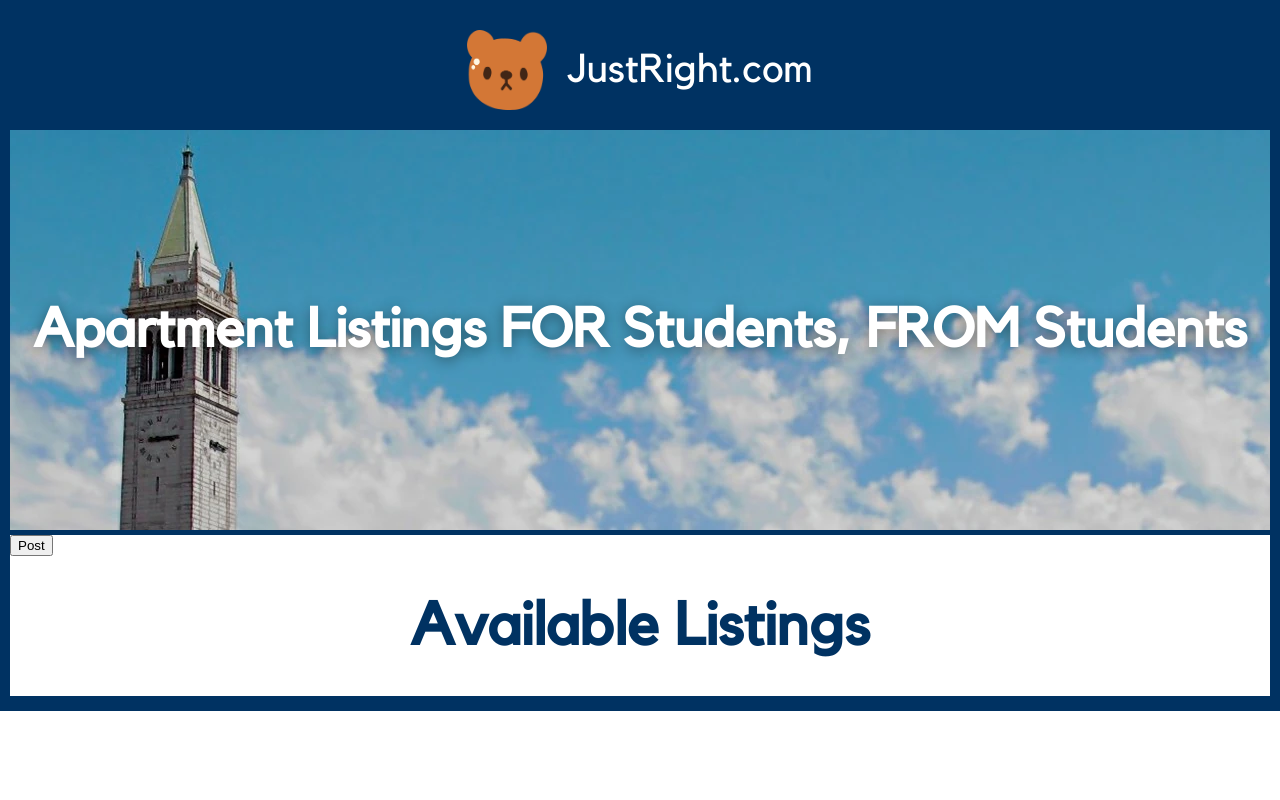
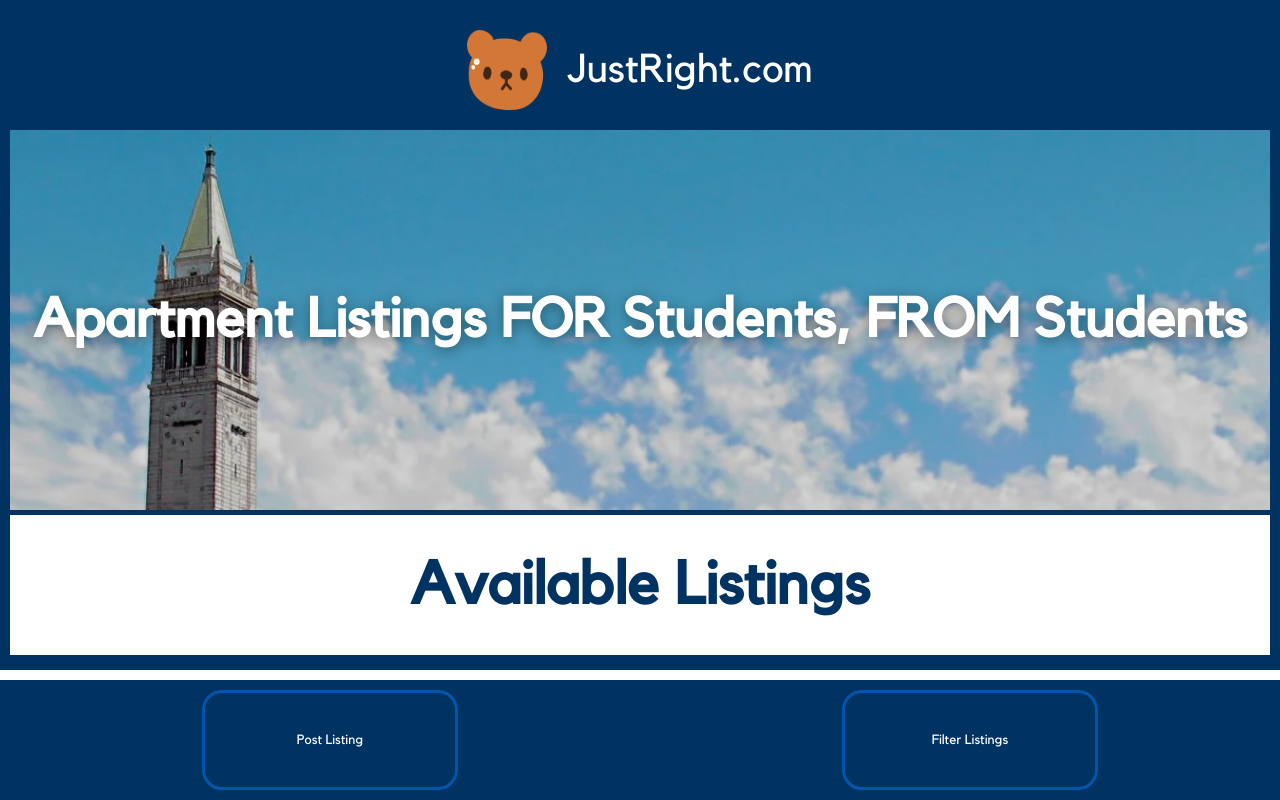
Before and after one commit to franmartiniguez/JustRight, a React (Create React App) app in the folder just-right/: page / in a window 1280 px wide. Built offline with nearby package versions, Linux system fonts and the light colour scheme; no server answers; the HTML template or start-up script is replaced by a standard one.

Commit message:
add footer, properly styled buttons for popups

```diff
--- a/just-right/src/App.css
+++ b/just-right/src/App.css
@@ -3,6 +3,7 @@
   font-family: Kollektif;
   color: #003262;
   border: #003262 10px solid;
+  margin-bottom: 100px;
 }
 
 @font-face {
@@ -61,7 +62,7 @@
   display: flex;
   align-items: center;
   justify-content: center;
-  height: 400px;
+  height: 380px;
   width: 100%;
   color: white;
   background: url("./components/images/campanile-transparent.webp") no-repeat center;
@@ -114,3 +115,28 @@
 .labeled-input {
   margin-left: 20px;
 }
+
+.sticky-footer {
+  background-color: #003262;
+  position: fixed;
+  width: 100%;
+  height: 100px;
+  bottom: 0;
+  left: 0;
+  color: white;
+  border: #003262 10px solid;
+
+  display: flex;
+  flex-direction: row;
+  justify-content: space-around;
+
+}
+
+button, input[type=submit] {
+  color: white;
+  background-color: #003262;
+  width: 20%;
+  border-radius: 20px;
+  border: solid #0056ab;
+  font-family: Kollektif;
+}
--- a/just-right/src/App.js
+++ b/just-right/src/App.js
@@ -4,12 +4,14 @@ import "./App.css";
 import AppHeader from "./components/AppHeader";
 import Banner from "./components/Banner";
 import Popup from "./components/Popup";
+import ListingPostForm from "./components/ListingPostForm";
+import StickyFooter from "./components/StickyFooter";
 
 function App() {
     const [allRentals, updateAllRentals] = useState([]);
-    const [isPopupOn, updatePopupStatus] = useState(false);
+    const [isPostPopupOn, setIsPostPopupOn] = useState(false);
+    const [isFilterPopupOn, setIsFilterPopupOn] = useState(false);
 
-    console.log(isPopupOn);
 
     useEffect(() => {
         fetch("/get_all_rentals").then(
@@ -22,15 +24,22 @@ function App() {
         )
     }, []);
 
-    function togglePopup() {
-        updatePopupStatus(prevState => !prevState)
+    function togglePostPopup() {
+        if (!isFilterPopupOn) {
+            setIsPostPopupOn(prevState => !prevState)
+        }
+    }
+
+    function toggleFilterPopup() {
+        if (!isPostPopupOn) {
+            setIsFilterPopupOn(prevState => !prevState);
+        }
     }
 
     return (
         <div className="App">
             <AppHeader></AppHeader>
             <Banner></Banner>
-            <button onClick={togglePopup}>Post</button>
             <div className="underline">
                 <h1 className="title">Available Listings</h1>
             </div>
@@ -43,14 +52,23 @@ function App() {
                     )
                 }
             </div>
-            <Popup toggle={isPopupOn}
-                   close={togglePopup}
+            <Popup toggle={isPostPopupOn}
+                   close={togglePostPopup}
             >
                 <h1 className="title">Post Listing</h1>
-                <ListingPostForm togglePopup={togglePopup}
+                <ListingPostForm togglePopup={togglePostPopup}
                 >
                 </ListingPostForm>
             </Popup>
+            <Popup toggle={isFilterPopupOn}
+                   close={toggleFilterPopup}
+            >
+                <h1 className="title">Filter Listings</h1>
+            </Popup>
+            <StickyFooter>
+                <button onClick={togglePostPopup}>Post Listing</button>
+                <button onClick={toggleFilterPopup}>Filter Listings</button>
+            </StickyFooter>
         </div>
     );
 
@@ -70,126 +88,4 @@ function rentalToListing(rental, key) {
     )
 }
 
-function ListingPostForm(props) {
-
-    const [address, updateAddress] = useState("");
-    const [landlordRating, updateLandlordRating] = useState(5);
-    const [landlordReview, updateLandlordReview] = useState("");
-    const [price, updatePrice] = useState(0);
-    const [rentalRating, updateRentalRating] = useState(5);
-    const [rentalReview, updateRentalReview] = useState("")
-
-    async function listingPostSubmit(e) {
-        e.preventDefault()
-        console.log(
-            {
-                "address": address,
-                "landlord_rating": landlordRating,
-                "landlord_review": landlordReview,
-                "price": price,
-                "rental_rating": rentalRating,
-                "rental_review": rentalReview
-            }
-        )
-        console.log(
-            JSON.stringify(
-                {
-                    "address": address,
-                    "landlord_rating": landlordRating,
-                    "landlord_review": landlordReview,
-                    "price": price,
-                    "rental_rating": rentalRating,
-                    "rental_review": rentalReview
-                }
-            )
-        )
-
-        let response = await fetch("/add_rental", {
-            method: 'POST',
-            headers: {'Content-Type':'application/json'},
-            body: JSON.stringify(
-                {
-                    "address": address,
-                    "landlord_rating": landlordRating,
-                    "landlord_review": landlordReview,
-                    "price": price,
-                    "rental_rating": rentalRating,
-                    "rental_review": rentalReview
-                }
-            )
-        })
-
-        props.togglePopup()
-    }
-
-    return (
-        <form className="listing-post-form"
-              onSubmit={listingPostSubmit}
-        >
-            <LabeledInput label="Address"
-                          type="string"
-                          onChange={(e) => {updateAddress(e.target.value)}}
-                          value={address}
-            >
-            </LabeledInput>
-            <LabeledInput label="Landlord Rating"
-                          type="number"
-                          onChange={(e) => {
-                              if (e.target.value > 0 && e.target.value <= 5) {
-                                  updateLandlordRating(e.target.value);
-                              }
-                          }}
-                          value={landlordRating}
-            >
-            </LabeledInput>
-            <LabeledInput label="Landlord Review"
-                          type="string"
-                          onChange={(e) => {updateLandlordReview(e.target.value)}}
-                          value={landlordReview}
-            >
-            </LabeledInput>
-            <LabeledInput label="Price"
-                          type="number"
-                          onChange={(e) => {
-                              if (e.target.value >= 0) {
-                                  updatePrice(e.target.value);
-                              }
-                          }}
-                          value={price}
-            >
-            </LabeledInput>
-            <LabeledInput label="Rental Rating"
-                          type="number"
-                          onChange={(e) => {
-                              if (e.target.value > 0 && e.target.value <= 5) {
-                                  updateRentalRating(e.target.value);
-                              }
-                          }}
-                          value={rentalRating}
-            >
-            </LabeledInput>
-            <LabeledInput label="Rental Review"
-                          type="string"
-                          onChange={(e) => {updateRentalReview(e.target.value)}}
-                          value={rentalReview}
-            >
-            </LabeledInput>
-            <input type="submit" value="Post"></input>
-        </form>
-    )
-}
-
-function LabeledInput(props) {
-    return (
-        <label className="labeled-input">
-            {props.label + ": "}
-            <input type={props.type}
-                   onChange={props.onChange}
-                   value={props.value}
-            >
-            </input>
-        </label>
-    )
-}
-
 export default App;
--- /dev/null
+++ b/just-right/src/components/FilterForm.js
@@ -0,0 +1,4 @@
+function FilterForm(props) {
+}
+
+export default FitlerForm;
--- /dev/null
+++ b/just-right/src/components/ListingPostForm.js
@@ -0,0 +1,103 @@
+import {useState} from "react";
+
+function ListingPostForm(props) {
+
+    const [address, updateAddress] = useState("");
+    const [landlordRating, updateLandlordRating] = useState(5);
+    const [landlordReview, updateLandlordReview] = useState("");
+    const [price, updatePrice] = useState(0);
+    const [rentalRating, updateRentalRating] = useState(5);
+    const [rentalReview, updateRentalReview] = useState("")
+
+    async function listingPostSubmit(e) {
+        e.preventDefault()
+
+        let response = await fetch("/add_rental", {
+            method: 'POST',
+            headers: {'Content-Type':'application/json'},
+            body: JSON.stringify(
+                {
+                    "address": address,
+                    "landlord_rating": landlordRating,
+                    "landlord_review": landlordReview,
+                    "price": price,
+                    "rental_rating": rentalRating,
+                    "rental_review": rentalReview
+                }
+            )
+        })
+
+        props.togglePopup()
+    }
+
+    return (
+        <form className="listing-post-form"
+              onSubmit={listingPostSubmit}
+        >
+            <LabeledInput label="Address"
+                          type="string"
+                          onChange={(e) => {updateAddress(e.target.value)}}
+                          value={address}
+            >
+            </LabeledInput>
+            <LabeledInput label="Landlord Rating"
+                          type="number"
+                          onChange={(e) => {
+                              if (e.target.value > 0 && e.target.value <= 5) {
+                                  updateLandlordRating(e.target.value);
+                              }
+                          }}
+                          value={landlordRating}
+            >
+            </LabeledInput>
+            <LabeledInput label="Landlord Review"
+                          type="string"
+                          onChange={(e) => {updateLandlordReview(e.target.value)}}
+                          value={landlordReview}
+            >
+            </LabeledInput>
+            <LabeledInput label="Price"
+                          type="number"
+                          onChange={(e) => {
+                              if (e.target.value >= 0) {
+                                  updatePrice(e.target.value);
+                              }
+                          }}
+                          value={price}
+            >
+            </LabeledInput>
+            <LabeledInput label="Rental Rating"
+                          type="number"
+                          onChange={(e) => {
+                              if (e.target.value > 0 && e.target.value <= 5) {
+                                  updateRentalRating(e.target.value);
+                              }
+                          }}
+                          value={rentalRating}
+            >
+            </LabeledInput>
+            <LabeledInput label="Rental Review"
+                          type="string"
+                          onChange={(e) => {updateRentalReview(e.target.value)}}
+                          value={rentalReview}
+            >
+            </LabeledInput>
+            <input type="submit" value="Post"></input>
+        </form>
+    )
+}
+
+function LabeledInput(props) {
+    return (
+        <label className="labeled-input">
+            {props.label + ": "}
+            <input type={props.type}
+                   onChange={props.onChange}
+                   value={props.value}
+            >
+            </input>
+        </label>
+    )
+}
+
+export default ListingPostForm;
--- /dev/null
+++ b/just-right/src/components/StickyFooter.js
@@ -0,0 +1,9 @@
+function StickyFooter(props) {
+    return (
+        <footer className="sticky-footer">
+            {props.children}
+        </footer>
+    )
+}
+
+export default StickyFooter;
```
